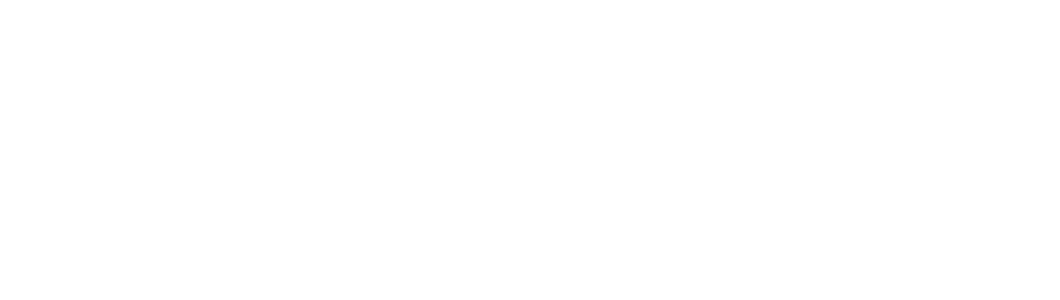
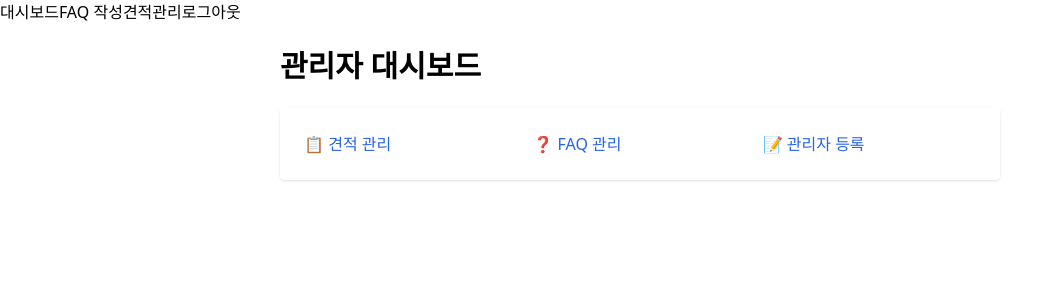
Before and after one commit to scvgong/FullStack_Cleaning_Service, a React (Vite) app in the folder Frontend/: page /admin/dashboard in a window 1280 px wide. Before the commit this address had no page. Shown: the top 300 px of the page, without its empty margins (0-1060 px from the left). Built offline with nearby package versions, Linux system fonts and the light colour scheme.

Commit message:
관리자 대시보드 추가가

```diff
--- a/Frontend/src/App.jsx
+++ b/Frontend/src/App.jsx
@@ -9,6 +9,7 @@
 
 import AdminQuoteList from "./pages/admin/AdminQuoteList";
 import AdminQuoteDetail from "./pages/admin/AdminQuoteDetail";
+import AdminDashboard from "./pages/admin/AdminDashboard";
 
 // 추가된 페이지 컴포넌트
 import MoveInCleaning from "./pages/cleaning/MoveInCleaning";
@@ -54,7 +55,9 @@
 
         {/* 관리자용용 Routes */}
         <Route path="admin" element={<AdminLayout />}>
+          <Route index element={<AdminDashboard />} />
           <Route path="login" element={<AuthLogin />} />
+          <Route path="dashboard" element={<AdminDashboard />} />
           <Route path="quotes" element={<AdminQuoteList />} />
           <Route path="quotes/:id" element={<AdminQuoteDetail />} />
           <Route path="register" element={<AdminRegister />} />
--- a/Frontend/src/components/AdminHeader.jsx
+++ b/Frontend/src/components/AdminHeader.jsx
@@ -1,10 +1,12 @@
 import { Link, useNavigate } from "react-router-dom";
 export default function AdminHeader() {
   const logout = () => {
-    /* 토큰 삭제 후 리다이렉트 */
+    localStorage.removeItem("adminToken");
+    navigate("/admin/login");
   };
   return (
     <header>
+      <Link to="/admin/dashboard">대시보드</Link>
       <Link to="/admin/faqs/create">FAQ 작성</Link>
       <Link to="/admin/quotes">견적관리</Link>
       <button onClick={logout}>로그아웃</button>
--- a/Frontend/src/components/BizHeader.jsx
+++ b/Frontend/src/components/BizHeader.jsx
@@ -2,7 +2,8 @@
 import { Link, useNavigate } from "react-router-dom";
 export default function BizHeader() {
   const logout = () => {
-    /* 토큰 삭제 후 리다이렉트 */
+    localStorage.removeItem("businessToken");
+    navigate("/admin/login");
   };
   return (
     <header>
--- /dev/null
+++ b/Frontend/src/pages/admin/AdminDashboard.jsx
@@ -0,0 +1,23 @@
+import { useEffect, useState } from "react";
+import { Link } from "react-router-dom";
+
+export default function AdminDashboard() {
+  return (
+    <div className="p-6 max-w-3xl mx-auto">
+      <h1 className="text-3xl font-bold mb-6">관리자 대시보드</h1>
+      <section className="bg-white shadow rounded p-6">
+        <div className="grid grid-cols-1 sm:grid-cols-2 lg:grid-cols-3 gap-4">
+          <Link to="/admin/quotes" className="text-blue-600 hover:underline">
+            📋 견적 관리
+          </Link>
+          <Link to="/admin/faqs" className="text-blue-600 hover:underline">
+            ❓ FAQ 관리
+          </Link>
+          <Link to="/admin/register" className="text-blue-600 hover:underline">
+            📝 관리자 등록
+          </Link>
+        </div>
+      </section>
+    </div>
+  );
+}
--- a/Frontend/src/pages/admin/AuthLogin.jsx
+++ b/Frontend/src/pages/admin/AuthLogin.jsx
@@ -16,10 +16,10 @@
     setError("");
     try {
       let token;
-      if(role === "ADMIN") {
+      if (role === "ADMIN") {
         token = await loginAdmin(username, password);
         localStorage.setItem("adminToken", token);
-        navigate("/admin/quotes");
+        navigate("/admin/dashboard");
       } else {
         token = await loginBusiness(username, password);
         localStorage.setItem("businessToken", token);
@@ -94,13 +94,15 @@
 
       <p className="mt-4 text-center text-sm">
         {role === "ADMIN" ? (
-          <>사업자이신가요?{" "}
+          <>
+            사업자이신가요?{" "}
             <Link to="/admin/register" className="text-blue-600 underline">
               회원가입
             </Link>
           </>
         ) : (
-          <>관리자이신가요?{" "}
+          <>
+            관리자이신가요?{" "}
             <Link to="/admin/login" className="text-blue-600 underline">
               관리자 로그인
             </Link>
```
